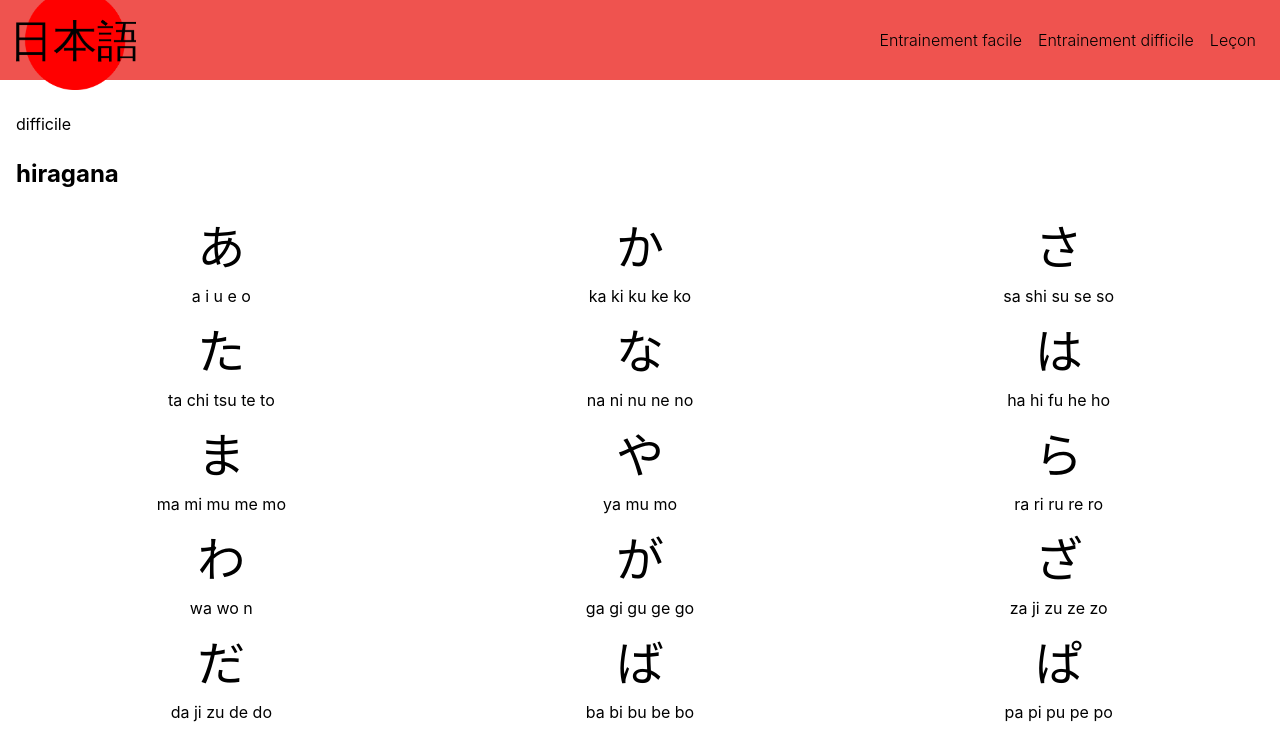
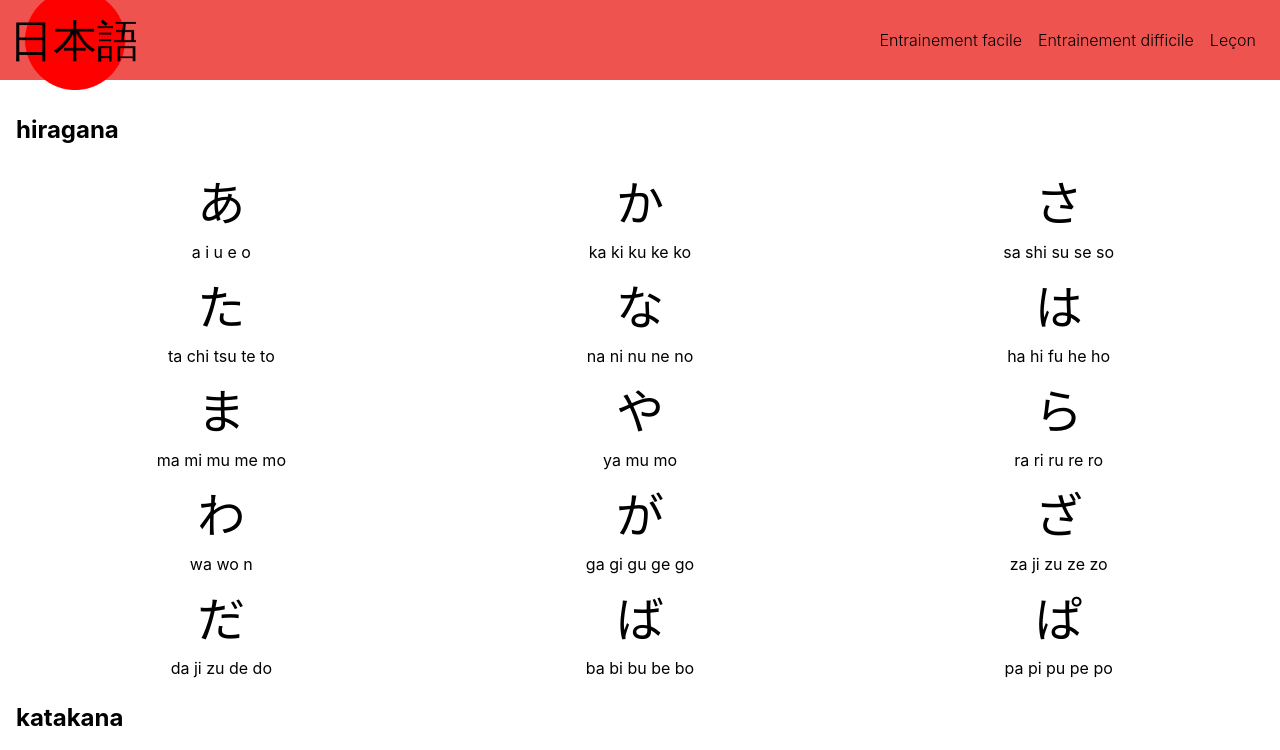
Before and after one commit to croulu/japanese, a React (Create React App) app: page /practice in a window 1280 px wide. Shown: the top 750 px of the page. Built offline with nearby package versions, Linux system fonts and the light colour scheme.

Commit message:
branchement des lessons

```diff
--- a/src/component/Home/Main.tsx
+++ b/src/component/Home/Main.tsx
@@ -1,16 +1,19 @@
 import React from "react";
 import { useNavigate } from 'react-router-dom';
 
-export const Main  = () => {
+export const Main = (props: { handleLevel:(level: string)=>void }) => {
+    const { handleLevel } = props;
+
     const navigate = useNavigate();
 
     const handleEasyLevelClick = function () {
+        handleLevel("easy");
 
         navigate('/practice');
     }
 
     const handleHardLevelClick = function () {
-
+        handleLevel("difficult");
 
         navigate('/practice');
     }
@@ -26,13 +29,13 @@ export const Main  = () => {
                 <p className=" main main-subtitle">Bon, d'accord ce n'est pas facile, nous allons vous aider
                     ;)</p>
                 <div className="page-block-button">
-                    <a href="/#" onClick={handleEasyLevelClick} className="button">Entrainement facile</a>
+                    <a onClick={handleEasyLevelClick} className="button">Entrainement facile</a>
                 </div>
                 <div className="page-block-button">
-                    <a href="/#" onClick={handleHardLevelClick} className="button">Entrainement difficile</a>
+                    <a onClick={handleHardLevelClick} className="button">Entrainement difficile</a>
                 </div>
                 <div className="page-block-button">
-                    <a href="/#" onClick={handleLessonClick} className="button button-primary">Voir la leçon</a>
+                    <a onClick={handleLessonClick} className="button button-primary">Voir la leçon</a>
                 </div>
             </div>
         </>
--- a/src/component/Home/Menu.tsx
+++ b/src/component/Home/Menu.tsx
@@ -1,29 +1,32 @@
 import React from "react";
 import { useNavigate } from 'react-router-dom';
 
-export const Menu = () => {
+export const Menu = (props: { handleLevel:(level: string)=>void }) => {
+    const { handleLevel } = props;
+
     const navigate = useNavigate();
 
     const handleEasyLevelClick = function () {
+        handleLevel("easy");
 
         navigate('/practice');
     }
 
     const handleHardLevelClick = function () {
-
+        handleLevel("difficult");
 
         navigate('/practice');
     }
 
     const handleLessonClick = function () {
-        navigate('/practice');
+        navigate('/alphabets');
     }
 
     return (
         <>
             <div className="page-block">
                 <header className="header-main">
-                    <div className="logo-main"></div>
+                    <a href="/#"><div className="logo-main"></div></a>
 
                     <nav className="menu-main hamburger-navigation">
 
@@ -31,9 +34,9 @@ export const Menu = () => {
                         <input type="checkbox" id="hamburger"/>
 
                         <div className="hamburger-items">
-                            <a href="/#" className="menu-main-item" onClick={handleEasyLevelClick}>Entrainement facile</a>
-                            <a href="/#" className="menu-main-item" onClick={handleHardLevelClick}>Entrainement difficile</a>
-                            <a href="/#" className="menu-main-item" onClick={handleLessonClick}>Leçon</a>
+                            <a className="menu-main-item" onClick={handleEasyLevelClick}>Entrainement facile</a>
+                            <a className="menu-main-item" onClick={handleHardLevelClick}>Entrainement difficile</a>
+                            <a className="menu-main-item" onClick={handleLessonClick}>Leçon</a>
                         </div>
                     </nav>
 
--- a/src/component/PlayMenu/AlphabetsToPlay.tsx
+++ b/src/component/PlayMenu/AlphabetsToPlay.tsx
@@ -2,11 +2,10 @@ import React from "react";
 
 import {Alphabet} from "../../domain/Alphabet";
 import {LessonsToPlay} from "./LessonsToPlay";
+import {Lesson} from "../../domain/Lesson";
 
-export const AlphabetsToPlay = (props: {  alphabets: Array<Alphabet> }) => {
-    const { alphabets } = props;
-
-    const level:string = "difficile";
+export const AlphabetsToPlay = (props: {  alphabets: Array<Alphabet>, level:string, onLessonChange:(lesson:Lesson)=>void  }) => {
+    const { alphabets, level, onLessonChange } = props;
 
     return (
         <div className="page-block-content mt mb">{level}
@@ -14,7 +13,9 @@ export const AlphabetsToPlay = (props: {  alphabets: Array<Alphabet> }) => {
             alphabets.map((alphabet) =>
                 <LessonsToPlay
                     key={alphabet.name}
-                    alphabet={alphabet} />
+                    alphabet={alphabet}
+                    onLessonChange={onLessonChange}
+                />
 
             )
             }
--- a/src/component/PlayMenu/LessonButton.tsx
+++ b/src/component/PlayMenu/LessonButton.tsx
@@ -1,16 +1,29 @@
 import React from "react";
 
 import {Lesson} from "../../domain/Lesson";
+import {useNavigate} from "react-router-dom";
 
-export const LessonButton = (props: { lesson: Lesson }) => {
-    const { lesson } = props;
+export const LessonButton = (props: { lesson: Lesson, onLessonChange:(lesson:Lesson)=>void }) => {
+    const { lesson, onLessonChange } = props;
+
     const firstSyllableKanaPerLesson = lesson.extractFirstSyllableKana();
+
+    const navigate = useNavigate();
+
+    const handleClick = function () {
+        onLessonChange(lesson);
+
+        navigate('/play');
+    }
+
     return (
         <div>
-            <div className="kanaToPlay">
-                {firstSyllableKanaPerLesson.display()}
-            </div>
-            <div className="labelForKanaToPlay">{lesson.title}</div>
+            <a onClick={handleClick}>
+                <div className="kanaToPlay">
+                    {firstSyllableKanaPerLesson.display()}
+                </div>
+                <div className="labelForKanaToPlay">{lesson.title}</div>
+            </a>
         </div>
     );
 };
--- a/src/component/PlayMenu/LessonsToPlay.tsx
+++ b/src/component/PlayMenu/LessonsToPlay.tsx
@@ -5,8 +5,9 @@ import {Alphabet} from "../../domain/Alphabet";
 import {LessonButton} from "./LessonButton";
 import {groupSyllablesInLessons} from "../../domain/Syllable.factory";
 
-export const LessonsToPlay = (props: {  alphabet: Alphabet }) => {
-    const { alphabet } = props;
+export const LessonsToPlay = (props: {  alphabet: Alphabet, onLessonChange:(lesson:Lesson)=>void }) => {
+    const { alphabet, onLessonChange } = props;
+
     let lessons:Array<Lesson> = groupSyllablesInLessons(alphabet);
 
     return (
@@ -16,7 +17,9 @@ export const LessonsToPlay = (props: {  alphabet: Alphabet }) => {
                     lessons.map((lesson) =>
                         <LessonButton
                             key={alphabet.name + lesson.id}
-                            lesson={lesson} />
+                            lesson={lesson}
+                            onLessonChange={onLessonChange}
+                        />
 
                     )
                 }
--- a/src/component/Routing.tsx
+++ b/src/component/Routing.tsx
@@ -1,4 +1,4 @@
-import React from 'react';
+import React, {useState} from 'react';
 import {BrowserRouter as Router, Route, Routes} from 'react-router-dom';
 
 import {Menu} from "./Home/Menu";
@@ -14,40 +14,55 @@ import {Syllable} from "../domain/Syllable";
 export const Routing = () => {
     let  alphabets:Array<Alphabet> = allAlphabets;
 
-    const alphabetForTest:Alphabet = new Alphabet("hiragana");
-    const lessonForTest:Lesson = new Lesson([
-            new Syllable(alphabetForTest, 't', 'a'),
-            new Syllable(alphabetForTest, 't', 'i'),
-            new Syllable(alphabetForTest, 't', 'u'),
-            new Syllable(alphabetForTest, 't', 'e'),
-            new Syllable(alphabetForTest, 't', 'o'),
-        ], 'ta chi tsu te to', 4);
-    const levelForTest:string = "difficult";
+    const alphabetForInit:Alphabet = new Alphabet("hiragana");
+    const lessonForInit:Lesson = new Lesson([
+            new Syllable(alphabetForInit, '', 'a'),
+            new Syllable(alphabetForInit, '', 'i'),
+            new Syllable(alphabetForInit, '', 'u'),
+            new Syllable(alphabetForInit, '', 'e'),
+            new Syllable(alphabetForInit, '', 'o'),
+        ], 'a i u e o', 1);
+
+    const [lesson, setLesson] = useState<Lesson>(lessonForInit);
+    const [alphabet, setAlphabet] = useState<Alphabet>(alphabetForInit);
+    const [level, setLevel] = useState<string>("");
+
+    const handleLesson = (lesson:Lesson) => {
+        if (level === "easy")
+            setLesson(lesson);
+        else
+            setLesson(lesson);
+    }
+
+    const handleLevel = (level:string) => {
+        setLevel(level);
+    };
 
     return (
         <Router>
             <Routes>
                 <Route path="/" element={
                     <>
-                        <Menu />
-                        <Main key={"main"} />
+                        <Menu handleLevel={handleLevel} />
+                        <Main key={"main"} handleLevel={handleLevel} />
                     </>
                 } />
                 <Route path="/practice" element={
                     <>
-                        <Menu />
-                        <AlphabetsToPlay key={"alphabetsToPlay"} alphabets={alphabets} />
+                        <Menu handleLevel={handleLevel} />
+                        <AlphabetsToPlay key={"alphabetsToPlay"} alphabets={alphabets} level={level}
+                        onLessonChange={handleLesson}/>
                     </>
                 } />
                 <Route path="/play" element={
                     <>
-                        <Menu />
-                        <PlayLesson key={"lessonToPlay"} lesson={lessonForTest} level={levelForTest} />
+                        <Menu handleLevel={handleLevel} />
+                        <PlayLesson key={"lessonToPlay"} lesson={lesson} level={level} />
                     </>
                 } />
                 <Route path="/alphabets" element={
                     <>
-                        <Menu />
+                        <Menu handleLevel={handleLevel} />
                         <AlphabetsToLearn key={"alphabetsToLearn"} alphabets={alphabets} />
                     </>
                 } />
```
